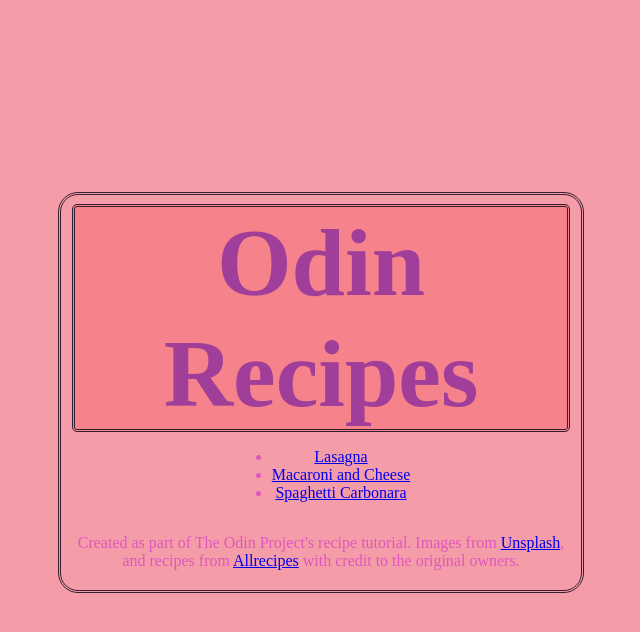
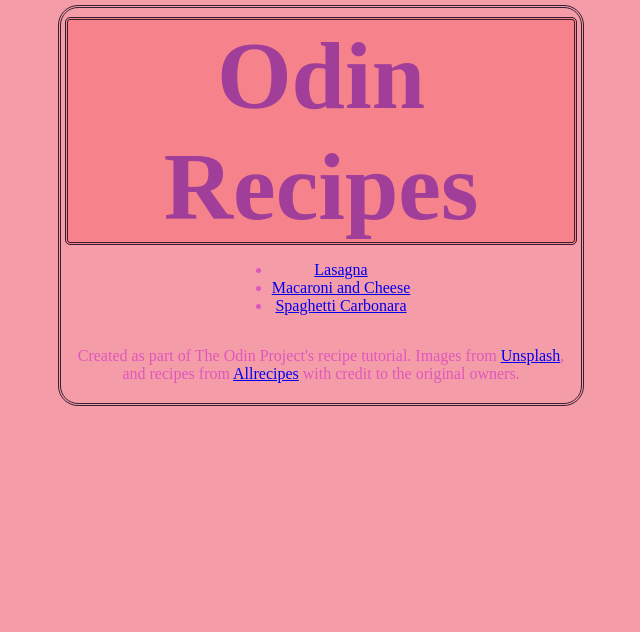
Before and after one commit to Crialus/odin-recipes, a plain HTML site: page index.html in a window 1280 px wide. Shown: the whole page, without its empty margins (319-959 px from the left). Drawn offline with Linux system fonts and the light colour scheme.

Commit message:
Removed top margin from landing page

```diff
--- a/index.css
+++ b/index.css
@@ -21,7 +21,6 @@ h1
     border-color: #371E30;
     background-color: #F6828C;
     margin: 5px auto auto;
-    width : 96%
 }
 
 img
--- a/index.html
+++ b/index.html
@@ -6,7 +6,7 @@
     <title>Odin's Recipes</title>
     <link rel="stylesheet" href="index.css">
 </head>
-<body style="margin-top: 15%;">
+<body>
     <h1>Odin Recipes</h1>
     <ul>
         <div><li><a href="recipes/lasagna.html">Lasagna</a></li></div>
```
